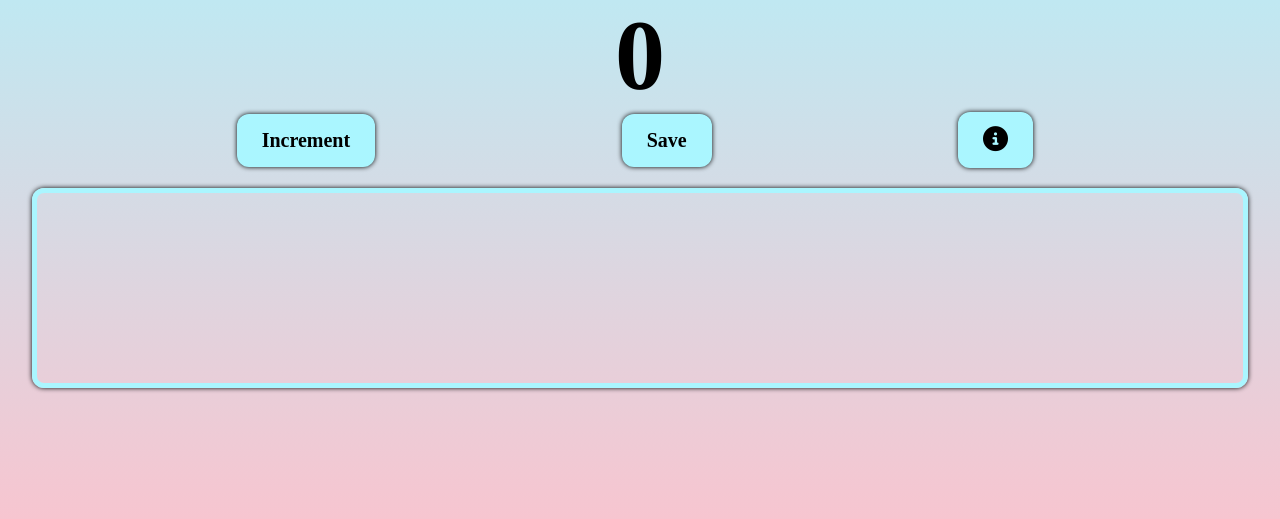
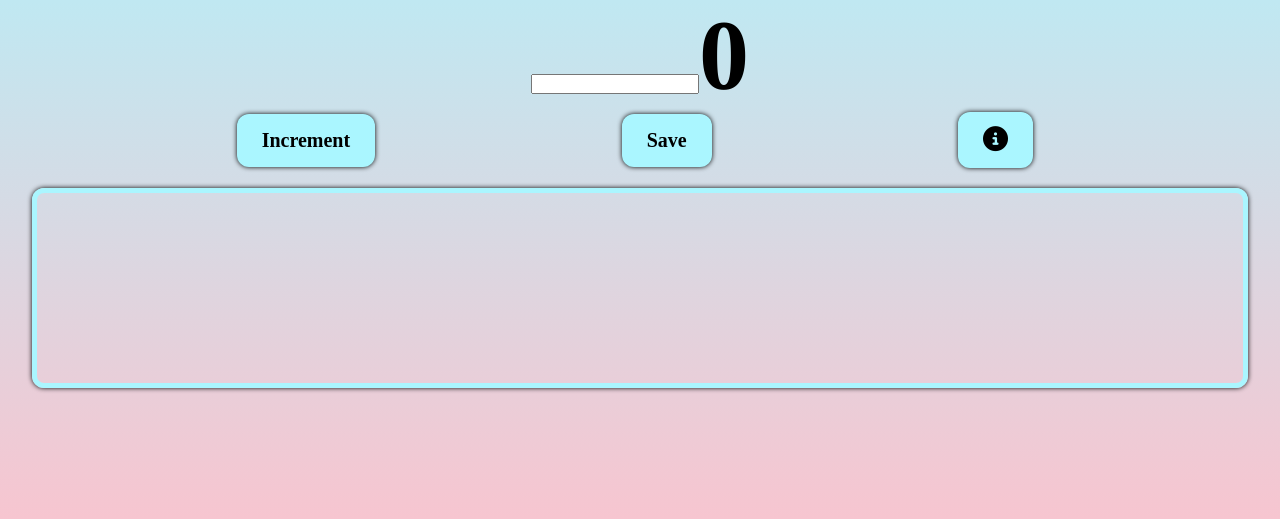
Before and after one commit to SamFixTechnology/Counter-App, a plain HTML site: page index.html in a window 1280 px wide. Shown: the part 205-724 px from the top of the page. Drawn offline with Linux system fonts and the light colour scheme; a web font is replaced by a local one.

Commit message:
Update index.html

```diff
--- a/index.html
+++ b/index.html
@@ -19,7 +19,7 @@
 
     <div class="container">
     <h1 class="count">COUNTS</h1>
-        <h1 id="count-el">0</h1>
+        <h1 id="count-el"> <input type="text">0</input></h1>
     <div class="btn">
    <button class="increment" onclick="increment()">Increment</button>
   <button class="save" onclick="save()">Save</button>
```
